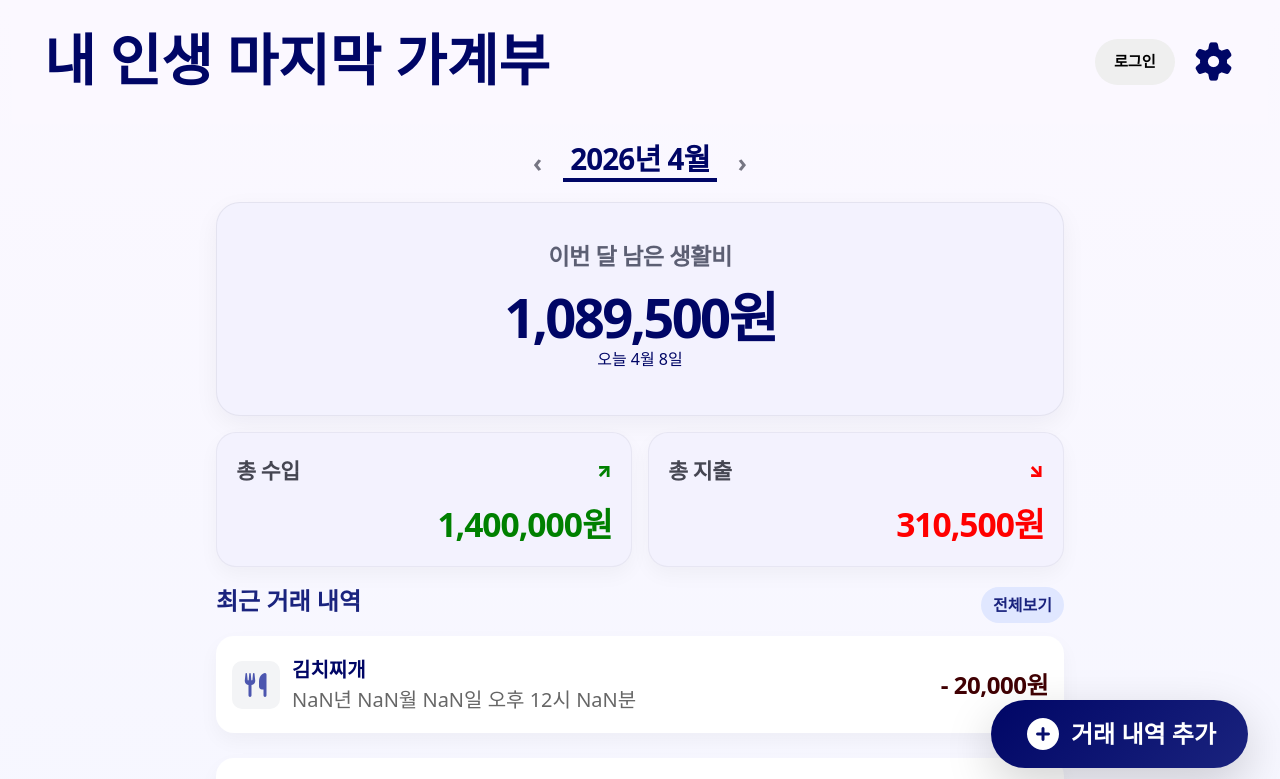
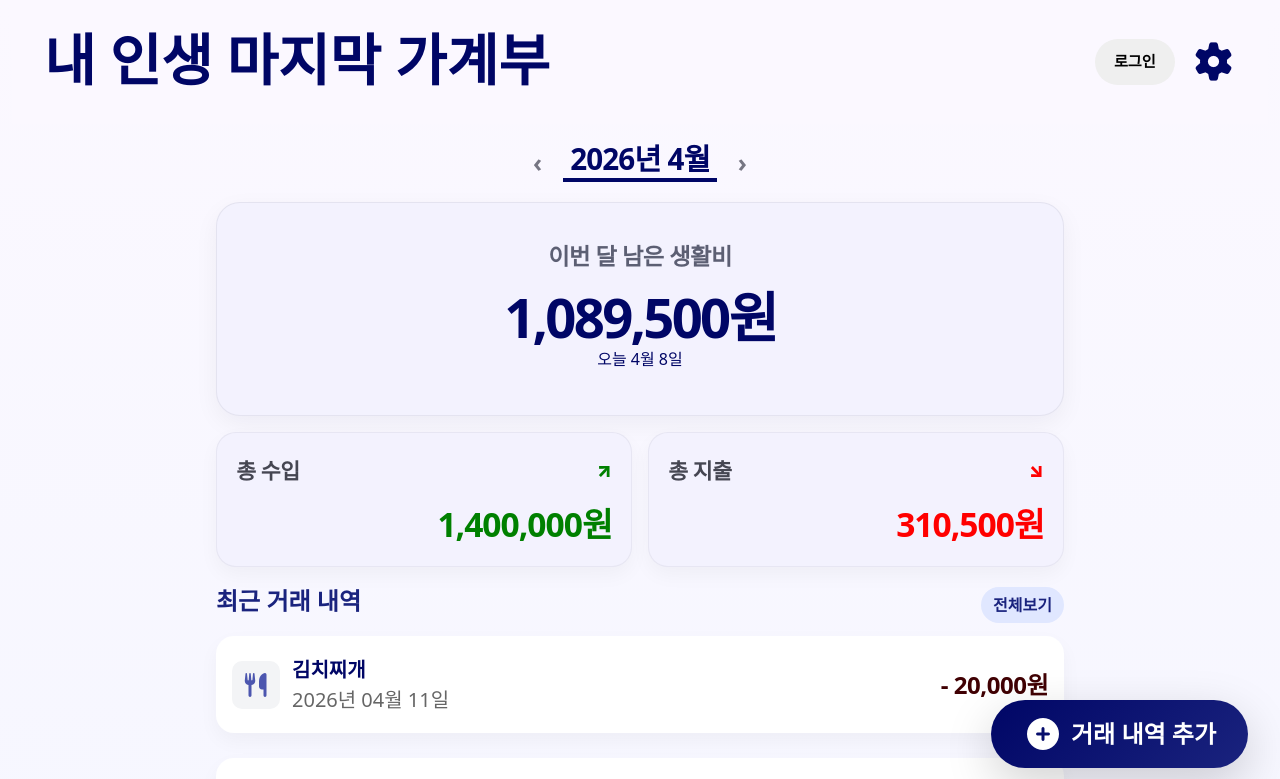
Before and after one commit to KBSkeletonTeam4/Team4_skeleton, a Vue app: page / in a window 1280 px wide. Shown: the top 779 px of the page. Built offline with nearby package versions, Linux system fonts and the light colour scheme; data requests are answered from the project's data file; a web font is replaced by a local one.

Commit message:
style: modify_TransactionList_date_bar

```diff
--- a/src/components/history/FilterBar.vue
+++ b/src/components/history/FilterBar.vue
@@ -28,7 +28,7 @@
 defineProps({
   currentFilter: { type: String, required: true },
 });
-defineEmits(['change-filter']);
+defineEmits(["change-filter"]);
 </script>
 
 <style scoped>
@@ -37,7 +37,7 @@ defineEmits(['change-filter']);
   background-color: #e8e7f2; /* 연한 회보라색 배경 */
   padding: 8px;
   border-radius: 40px;
-  margin-bottom: 40px;
+  margin-bottom: 60px; /* 기존 40px에서 수정 */
   width: 100%;
 }
 
--- a/src/components/history/TransactionList.vue
+++ b/src/components/history/TransactionList.vue
@@ -2,7 +2,7 @@
   <div class="transaction-list d-flex flex-column gap-5">
     <section v-for="(items, date) in groupedTransactions" :key="date">
       <div
-        class="d-flex align-items-center gap-3 mb-4 sticky-top py-2"
+        class="d-flex align-items-center gap-3 mb-4 sticky-top py-2 bg-gradient-to-bottom"
         style="z-index: 10"
       >
         <h2 class="fs-3 fw-bolder m-0" style="color: #000666">
@@ -34,10 +34,10 @@
 </template>
 
 <script setup>
-import { computed } from 'vue';
-import TransactionItem from './TransactionItem.vue';
+import { computed } from "vue";
+import TransactionItem from "./TransactionItem.vue";
 
-defineEmits(['edit-transaction']);
+defineEmits(["edit-transaction"]);
 
 const props = defineProps({
   transactions: { type: Array, required: true },
@@ -45,7 +45,7 @@ const props = defineProps({
 
 const groupedTransactions = computed(() => {
   return props.transactions.reduce((acc, curr) => {
-    const dateKey = curr.date || '날짜 없음';
+    const dateKey = curr.date || "날짜 없음";
 
     if (!acc[dateKey]) {
       acc[dateKey] = [];
@@ -56,3 +56,12 @@ const groupedTransactions = computed(() => {
   }, {});
 });
 </script>
+
+<style>
+/* .bg-gradient-to-bottom:first-child {
+  background: linear-gradient(to bottom, #fbf8ff 80%, rgba(255, 255, 255, 0));
+} */
+.bg-gradient-to-bottom {
+  background: linear-gradient(to bottom, #fbf8ff 80%, rgba(255, 255, 255, 0));
+}
+</style>
--- a/src/components/home/RecentList.vue
+++ b/src/components/home/RecentList.vue
@@ -15,7 +15,8 @@
           <div class="info">
             <div class="title">{{ item.memo }}</div>
             <div class="date">
-              {{ formatDateTime(item.date, item.time) }}
+              <!-- {{ formatDateTime(item.date, item.time) }} -->
+              {{ formatDateTime(item.date) }}
             </div>
           </div>
         </div>
@@ -27,7 +28,7 @@
             expense: item.type === 'expense',
           }"
         >
-          {{ item.type === 'expense' ? '-' : '+' }}
+          {{ item.type === "expense" ? "-" : "+" }}
           {{ Number(item.amount).toLocaleString() }}원
         </div>
       </div>
@@ -36,8 +37,8 @@
 </template>
 
 <script setup>
-import { useRouter } from 'vue-router';
-import { useTransactionStore } from '@/stores/useTransactionStore'; // 🌟 db.json 대신 스토어 임포트!
+import { useRouter } from "vue-router";
+import { useTransactionStore } from "@/stores/useTransactionStore"; // 🌟 db.json 대신 스토어 임포트!
 
 // 부모 컴포넌트(Home.vue)에서 데이터를 넘겨받습니다.
 const props = defineProps({
@@ -54,39 +55,42 @@ const transactionStore = useTransactionStore();
 const getIcon = (type, category) => {
   // 스토어에서 불러온 카테고리 배열을 사용합니다.
   const categories =
-    type === 'expense'
+    type === "expense"
       ? transactionStore.expenseCategories
       : transactionStore.incomeCategories;
 
   const cat = categories.find((c) => c.name === category);
 
   if (cat && cat.icon) {
-    return cat.icon.split(' ')[1]; // 예: 'fa-cart-shopping'
+    return cat.icon.split(" ")[1]; // 예: 'fa-cart-shopping'
   }
 
-  return 'fa-coins'; // 기본 아이콘
+  return "fa-coins"; // 기본 아이콘
 };
 
 // 날짜 포맷팅 함수 (기존 코드 유지)
-const formatDateTime = (date, time) => {
-  const d = new Date(`${date} ${time}`);
+// const formatDateTime = (date, time) => {
+//   const d = new Date(`${date} ${time}`);
+const formatDateTime = (date) => {
+  const d = new Date(`${date}`);
 
   const year = d.getFullYear();
-  const month = String(d.getMonth() + 1).padStart(2, '0');
-  const day = String(d.getDate()).padStart(2, '0');
+  const month = String(d.getMonth() + 1).padStart(2, "0");
+  const day = String(d.getDate()).padStart(2, "0");
 
-  let hours = d.getHours();
-  const minutes = String(d.getMinutes()).padStart(2, '0');
+  // let hours = d.getHours();
+  // const minutes = String(d.getMinutes()).padStart(2, '0');
 
-  const period = hours < 12 ? '오전' : '오후';
-  hours = hours % 12 || 12;
+  // const period = hours < 12 ? '오전' : '오후';
+  // hours = hours % 12 || 12;
 
-  return `${year}년 ${month}월 ${day}일 ${period} ${hours}시 ${minutes}분`;
+  // return `${year}년 ${month}월 ${day}일 ${period} ${hours}시 ${minutes}분`;
+  return `${year}년 ${month}월 ${day}일`;
 };
 
 // 전체보기 이동
 const goToHistory = () => {
-  router.push('/history');
+  router.push("/history");
 };
 </script>
 
```
